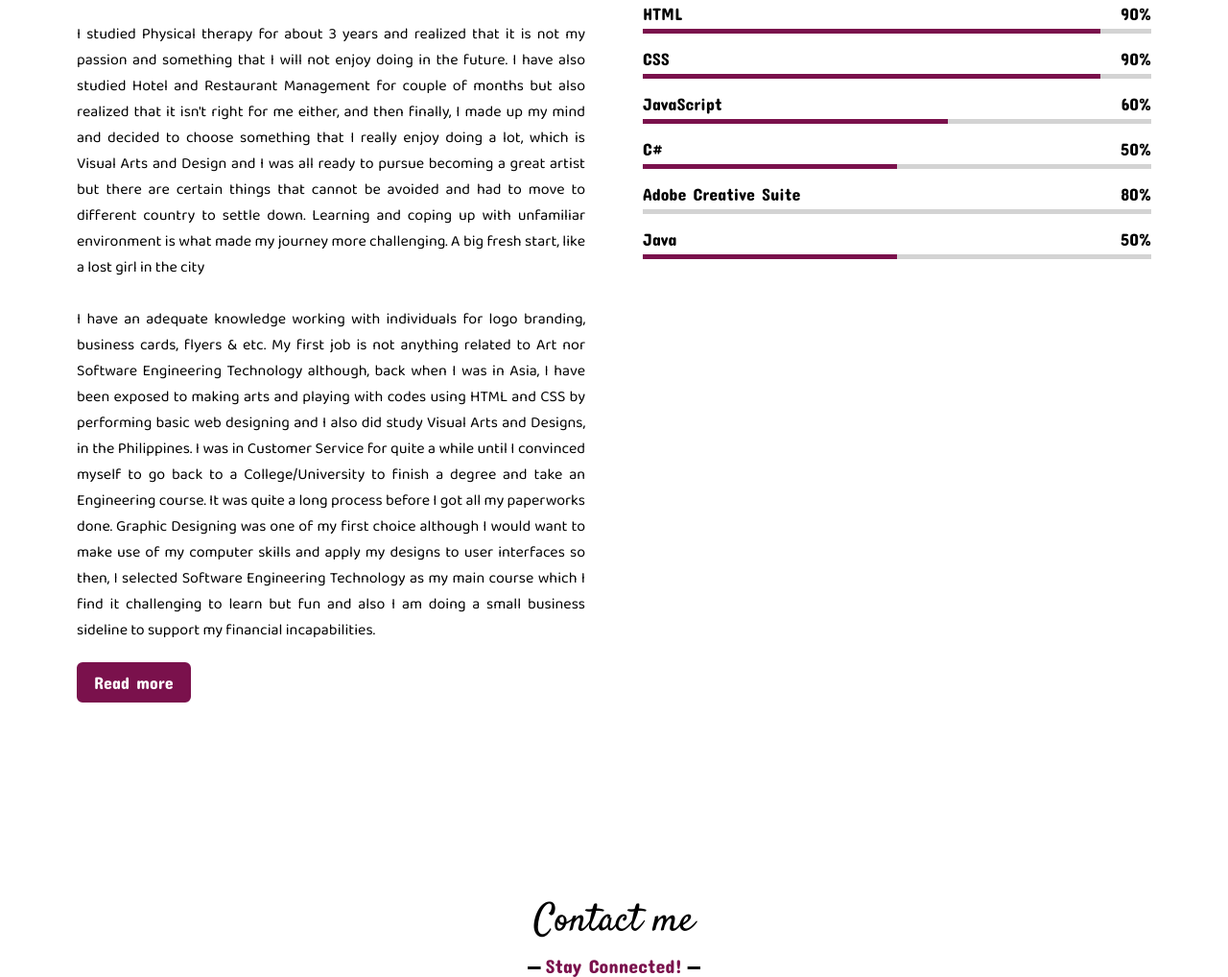
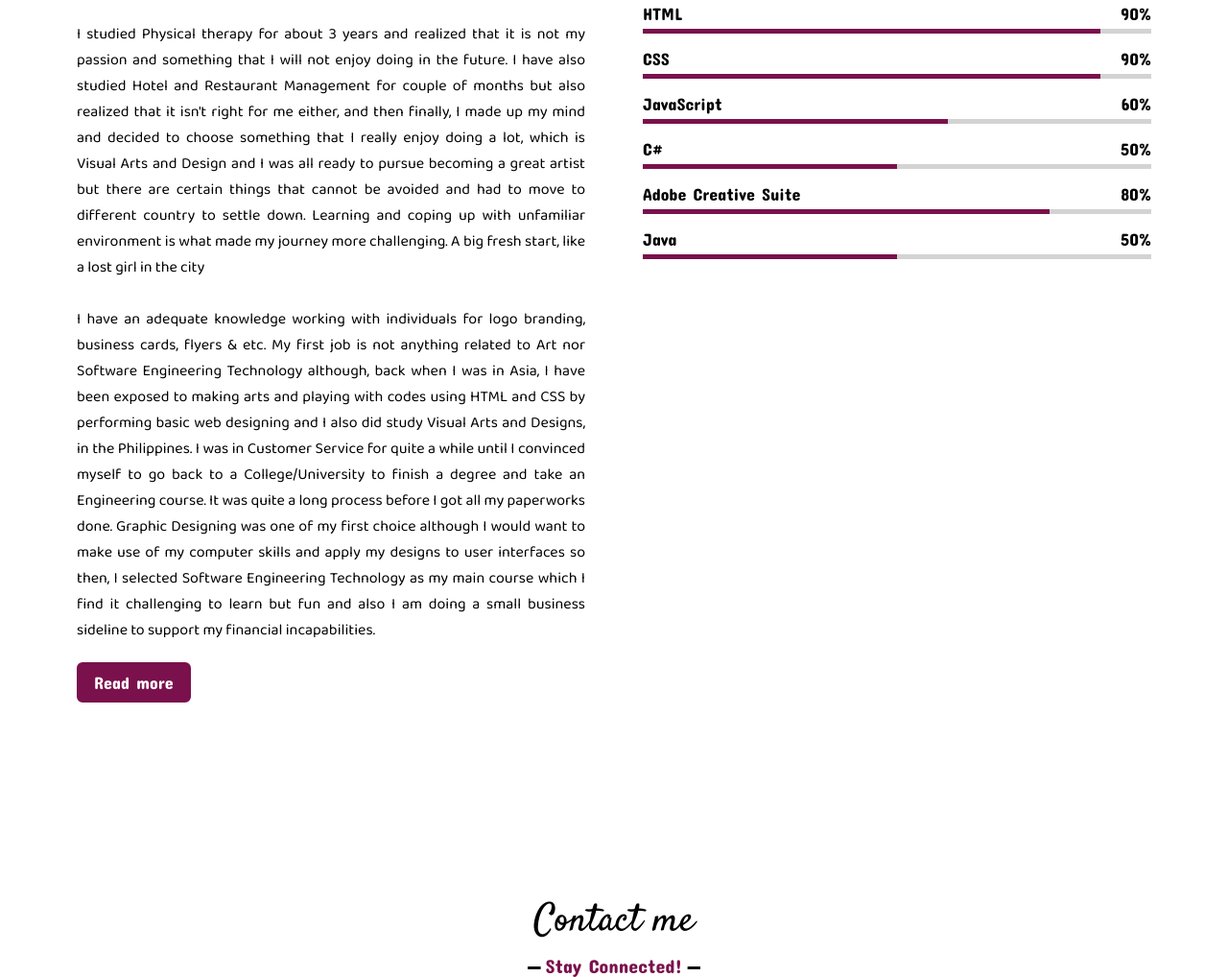
Before and after one commit to mksfajards/MichelleFajardo, a website: page index.html in a window 1280 px wide. Shown: the part 3114-4132 px from the top of the page at 96% size. Drawn offline with nearby package versions, Linux system fonts and the light colour scheme.

Commit message:
indexupdated again

```diff
--- a/index.html
+++ b/index.html
@@ -177,7 +177,7 @@
                             <span>Adobe Creative Suite</span>
                             <span>80%</span>
                         </div>
-                        <div class="line mysql"></div>
+                        <div class="line acs"></div>
                     </div>
                     <div class="bars">
                         <div class="info">
```
